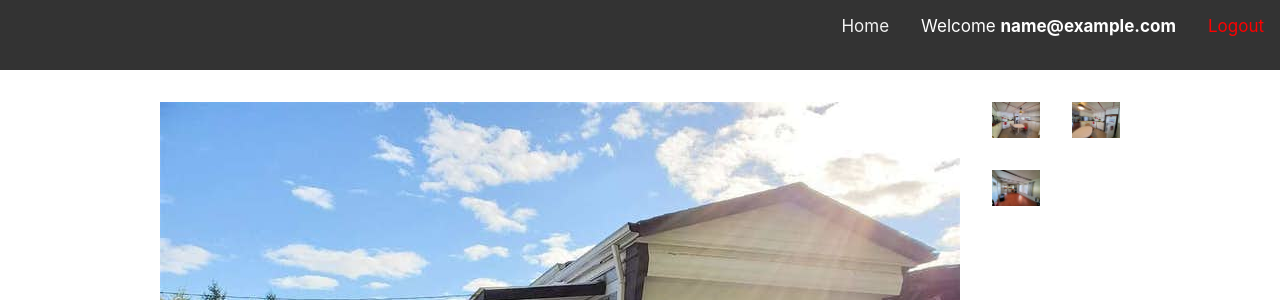
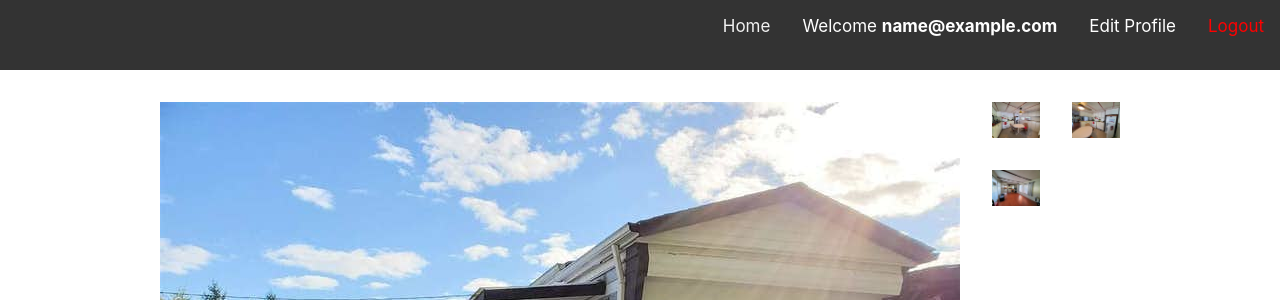
Before and after one commit to eric-lee8/IAT352-HousingWebsite, a PHP site: page /content_page.php?varname=R2511070 in a window 1280 px wide. Shown: the top 300 px of the page. Run offline with PHP 8.4, Linux system fonts and the light colour scheme; the visitor is signed in with stand-in values (Sample User, id 1); data comes from the database, SQL or seed files in the repository.

Commit message:
created profile.php

```diff
--- a/content_page.php
+++ b/content_page.php
@@ -51,6 +51,7 @@ if(mysqli_connect_errno()) {
                 <!-- <h3>Welcome <strong><?php echo $_SESSION['email']; ?></strong></h3> -->
                 <div style="display: flex">
                     <p style="color:white">Welcome <strong><?php echo $_SESSION['email']; ?></strong></p>
+                    <a href="profile.php" style="color:white">Edit Profile</a>
                     <a href="logout.php" style="color:red">Logout</a>
                 </div>
 
```
Also changed, not shown: profile.php (added).
